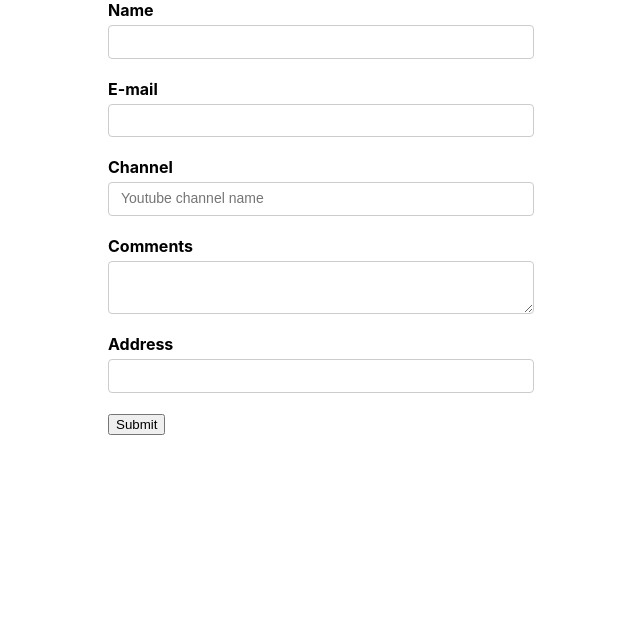
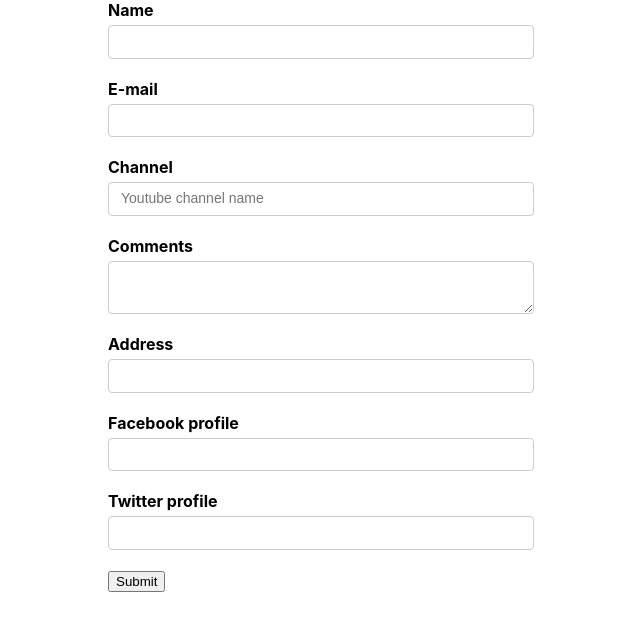
Before and after one commit to joyun25/react-formik-demo, a JavaScript app: page / in a window 1280 px wide. Shown: the top 630 px of the page, without its empty margins (319-959 px from the left). Built offline with nearby package versions, Linux system fonts and the light colour scheme; the HTML template or start-up script is replaced by a standard one.

Commit message:
add nested objects

```diff
--- a/src/components/YoutubeForm.js
+++ b/src/components/YoutubeForm.js
@@ -7,7 +7,11 @@
   email: '',
   channel: '',
   comments: '',
-  address: ''
+  address: '',
+  social: {
+    facebook: '',
+    twitter: ''
+  }
 }
 
 const onSubmit = values => {
@@ -101,6 +105,16 @@
           </Field>
         </div>
 
+        <div className="form-control">
+          <label htmlFor="facebook">Facebook profile</label>
+          <Field type="text" id="facebook" name="social.facebook"/>
+        </div>
+
+        <div className="form-control">
+          <label htmlFor="twitter">Twitter profile</label>
+          <Field type="text" id="twitter" name="social.twitter"/>
+        </div>
+
         <button type="submit">Submit</button>
       </Form>
     </Formik>
```
